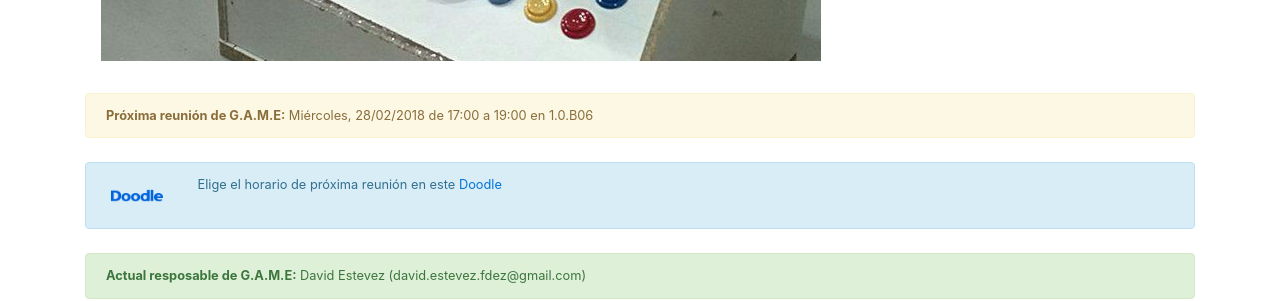
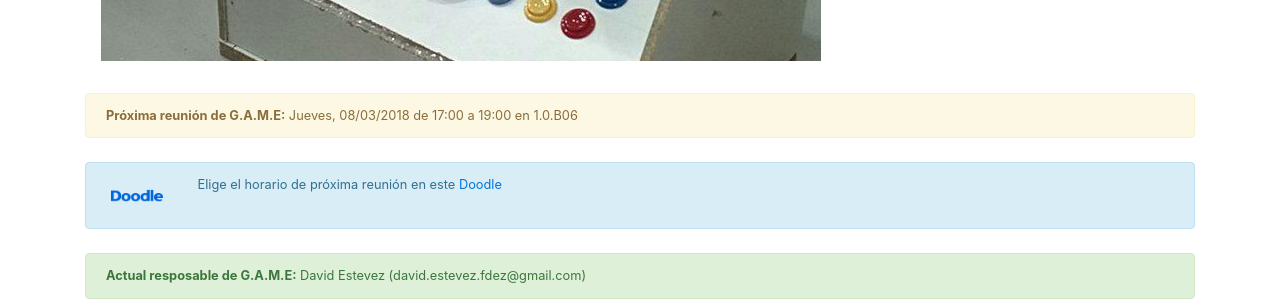
Before and after one commit to asrob-uc3m/asrob-uc3m.github.io, a Jekyll site: the page built from _workgroups/2017-05-28-game.markdown, in a window 1280 px wide and 900 px high, scrolled down 1053 px. Shown: the part 152-453 px from the top of the window. Built offline with Jekyll 4.4.1, drawn with Linux system fonts in a browser that asks for light colours.

Commit message:
Update next_meeting for workgroup GAME

```diff
--- a/_workgroups/2017-05-28-game.markdown
+++ b/_workgroups/2017-05-28-game.markdown
@@ -9,7 +9,7 @@ layout: workgroup
 manager: David Estevez
 manager_email: david.estevez.fdez@gmail.com
 name: G.A.M.E
-next_meeting: "Mi\xE9rcoles, 28/02/2018 de 17:00 a 19:00 en 1.0.B06"
+next_meeting: Jueves, 08/03/2018 de 17:00 a 19:00 en 1.0.B06
 next_meeting_doodle: https://doodle.com/poll/yhniepuvr3x484b5
 picture: /img/game.png
 picture_full: /img/game-full.jpg
```
